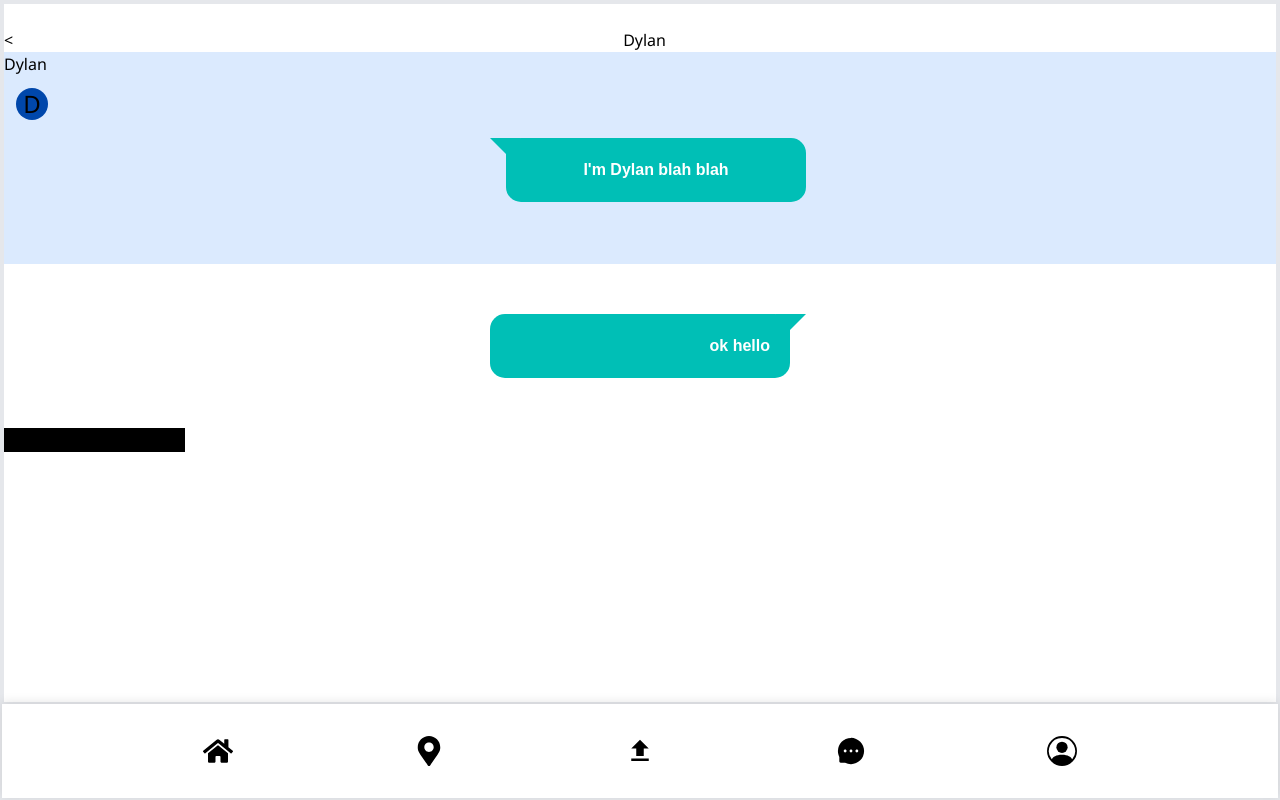
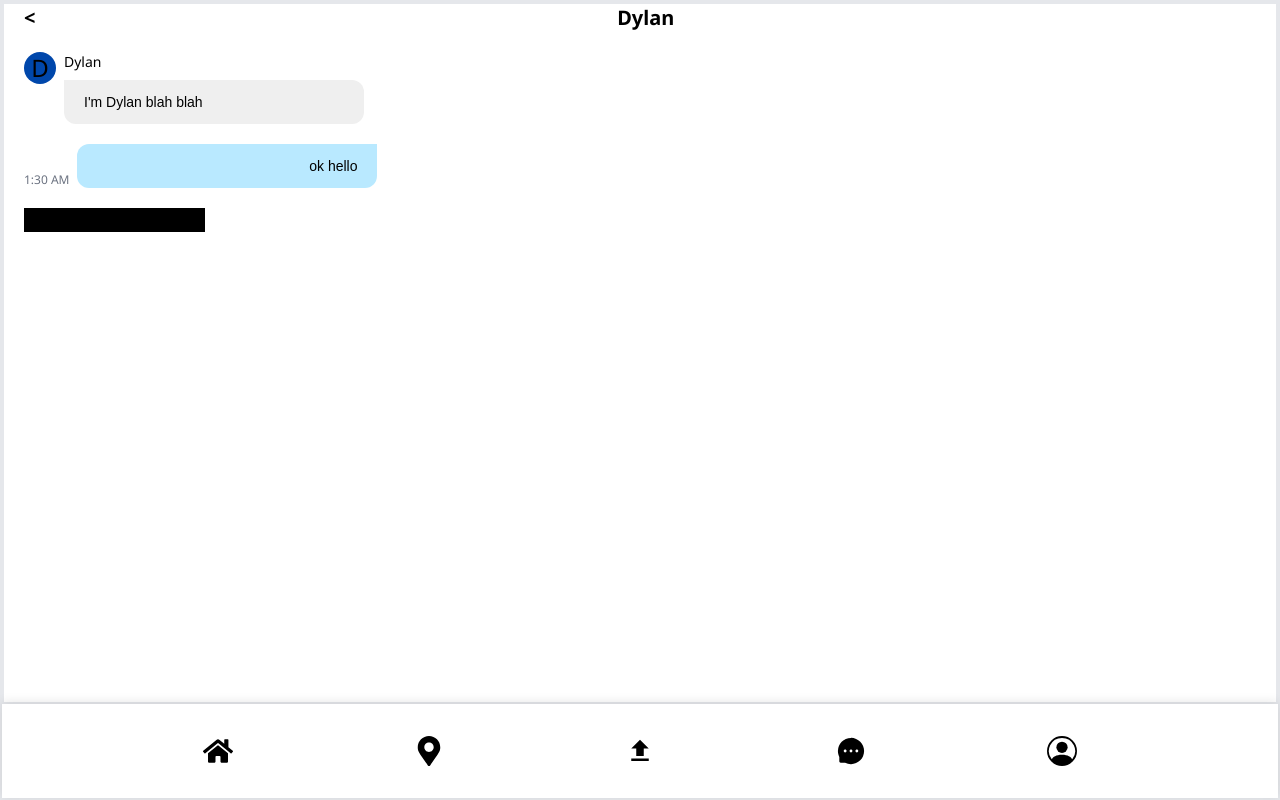
Before and after one commit to dnkm/alex-jimin-jayden-2, a Next.js app: page /messages/chat in a window 1280 px wide. Built offline with nearby package versions, Linux system fonts and the light colour scheme.

Commit message:
class demo

```diff
--- a/app/messages/chat/page.jsx
+++ b/app/messages/chat/page.jsx
@@ -2,6 +2,7 @@
 import Link from "next/link";
 import { useState } from "react";
 import "./style.css";
+import { addMinutes, format, formatDistance } from "date-fns";
 
 let dylan_msgs = [
   { name: "Dylan", txt: "333" },
@@ -17,52 +18,61 @@ export default function Home() {
   let [message, setmessage] = useState("hi");
 
   let [msgs, setMsgs] = useState([
-    { name: "Dylan", txt: "I'm Dylan blah blah" },
-    { name: "me", txt: "ok hello" },
+    {
+      time: addMinutes(new Date(), -5),
+      name: "Dylan",
+      txt: "I'm Dylan blah blah",
+    },
+    { time: addMinutes(new Date(), -4), name: "me", txt: "ok hello" },
   ]);
 
   function onSubmit(ev) {
     ev.preventDefault();
-    let copy = [...msgs, { name: "me", txt: ev.target.textInput.value }];
+    let copy = [
+      ...msgs,
+      { time: new Date(), name: "me", txt: ev.target.textInput.value },
+    ];
 
     setMsgs(copy);
     ev.target.reset();
 
     setTimeout(() => {
-      setMsgs([...copy, dylan_msgs[dyi++]]);
+      setMsgs([...copy, { time: new Date(), ...dylan_msgs[dyi++] }]);
     }, 2000);
   }
 
   return (
-    <div>
-      <input type="text"></input>
-      <div class="flex justify-between">
+    <div className="mx-5 space-y-5">
+      <div className="flex justify-between text-xl font-bold">
         <Link href="/messages">{"<"}</Link>
         <div> Dylan </div>
         <div></div>
       </div>
-      <div className="space-y-2">
+      <div className="space-y-5 text-sm">
         {msgs.map((msg, i) => (
           <div key={i}>
             {msg.name === "me" ? (
-              <div>
-                <div className="bg-green-100 flex justify-end box3 sb13">
+              <div className="flex items-end space-x-2">
+                <div className="text-xs text-gray-500">
+                  {format(msg.time, "h:mm aa")}
+                </div>
+                <div className="flex justify-end box3 rounded-xl rounded-tr-none p-3 pr-5">
                   {msg.txt}
                 </div>
               </div>
             ) : (
+              <div className="flex gap-2">
                 <div>
-                <div className="bg-blue-100">
-                  <div>{msg.name}</div>
-                  <div className="flex p-3">
                   <div
                     className="flex items-center justify-center bg-neutral text-neutral-content w-8 h-8 rounded-full text-2xl"
                     style={{ backgroundColor: contactcolor }}
                   >
                     D
                   </div>
-                    <div className="box3 sb14">{msg.txt}</div>
                 </div>
+                <div className="space-y-2">
+                  <div>{msg.name}</div>
+                  <div className="box3 gray rounded-xl rounded-tl-none p-3 pl-5">{msg.txt}</div>
                 </div>
               </div>
             )}
--- a/app/messages/chat/style.css
+++ b/app/messages/chat/style.css
@@ -1,42 +1,44 @@
 .box3 {
   width: 300px;
-    margin: 50px auto;
-    border-radius: 15px;
-    background: #00bfb6;
-    color: #fff;
-    padding: 20px;
-    text-align: center;
-    font-weight: 900;
+  /* border-radius: 15px; */
+  background: #b9e9ff;
+  /* color: #fff; */
+  /* text-align: center; */
+  /* font-weight: 900; */
   font-family: arial;
   position: relative;
 }
 
+.box3.gray {
+  background: #efefef;
+}
+
 /* speech bubble 13 */
 
-  .sb13:before {
+/* .sb13:before {
     content: "";
     width: 0px;
     height: 0px;
     position: absolute;
-    border-left: 15px solid #00bfb6;
+    border-left: 15px solid #b9e9ff;
     border-right: 15px solid transparent;
-    border-top: 15px solid #00bfb6;
+    border-top: 15px solid #b9e9ff;
     border-bottom: 15px solid transparent;
     right: -16px;
     top: 0px;
-  }
+  } */
 
 /* speech bubble 14 */
 
-  .sb14:before {
+/* .sb14:before {
     content: "";
     width: 0px;
     height: 0px;
     position: absolute;
     border-left: 15px solid transparent;
-    border-right: 15px solid #00bfb6;
-    border-top: 15px solid #00bfb6;
+    border-right: 15px solid #b9e9ff;
+    border-top: 15px solid #b9e9ff;
     border-bottom: 15px solid transparent;
     left: -16px;
     top: 0px;
-  }
+  } */
--- a/package.json
+++ b/package.json
@@ -9,7 +9,7 @@
     "lint": "next lint"
   },
   "dependencies": {
-    "date-fns": "^4.0.0-beta.1",
+    "date-fns": "^4.1.0",
     "google-map-react": "^2.2.1",
     "next": "14.2.1",
     "react": "^18",
```
Also changed, not shown: 1 other file (tests, documents, lock files or other folders). Lines whose indentation alone changed are shown as unchanged.
